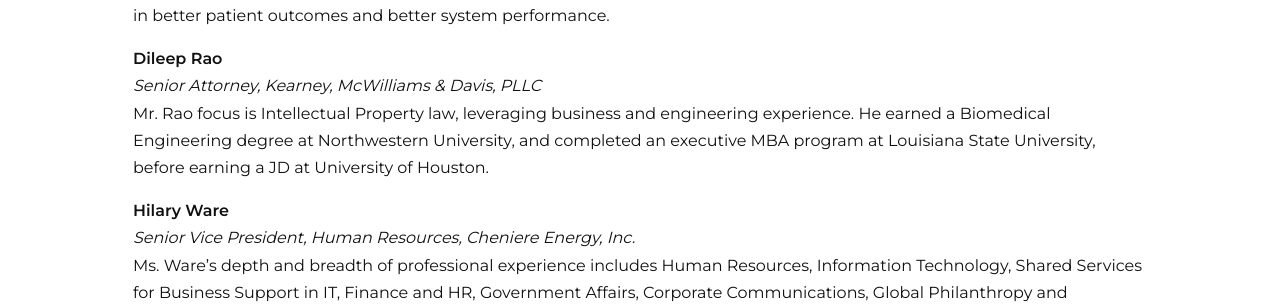
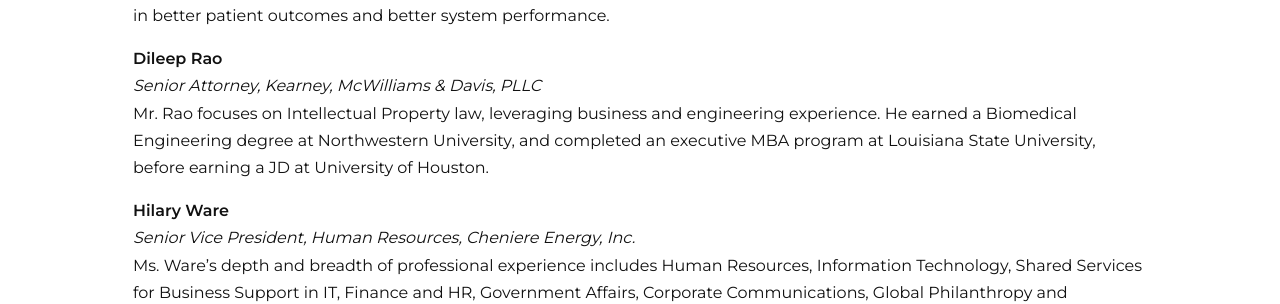
Before and after one commit to aitshuber/immunizecc, a Jekyll site: the page built from _posts/2022-10-11-welcome-new-board-members.md, in a window 1280 px wide. Shown: the part 976-1280 px from the top of the page. Built offline with Jekyll 4.4.1, drawn with Linux system fonts in a browser that asks for light colours; some web fonts are replaced; a script that is not in the unit is left out; comment, search, counter and statistics services are not loaded.

Commit message:
Updated '_posts/2022-10-11-welcome-new-board-members.md' via CloudCannon

```diff
--- a/_posts/2022-10-11-welcome-new-board-members.md
+++ b/_posts/2022-10-11-welcome-new-board-members.md
@@ -21,7 +21,7 @@
 
 **Dishajoyti Nath**<br>*Program Manager at CDC Foundation*<br>Ms. Nath specializes in program planning and implementation to improve the health outcomes by eliminating disparities. Her experience includes data-guided activities designed to bring about immediate improvements in health care delivery, resulting in better patient outcomes and better system performance.
 
-**Dileep Rao**<br>*Senior Attorney, Kearney, McWilliams & Davis, PLLC*<br>Mr. Rao focus is Intellectual Property law, leveraging business and engineering experience. He earned a Biomedical Engineering degree at Northwestern University, and completed an executive MBA program at Louisiana State University, before earning a JD at University of Houston.
+**Dileep Rao**<br>*Senior Attorney, Kearney, McWilliams & Davis, PLLC*<br>Mr. Rao focuses on Intellectual Property law, leveraging business and engineering experience. He earned a Biomedical Engineering degree at Northwestern University, and completed an executive MBA program at Louisiana State University, before earning a JD at University of Houston.
 
 **Hilary Ware**<br>*Senior Vice President, Human Resources, Cheniere Energy, Inc.*<br>Ms. Ware’s depth and breadth of professional experience includes Human Resources, Information Technology, Shared Services for Business Support in IT, Finance and HR, Government Affairs, Corporate Communications, Global Philanthropy and Community outreach with specific experience in large scale business change and transformation.
 
```
